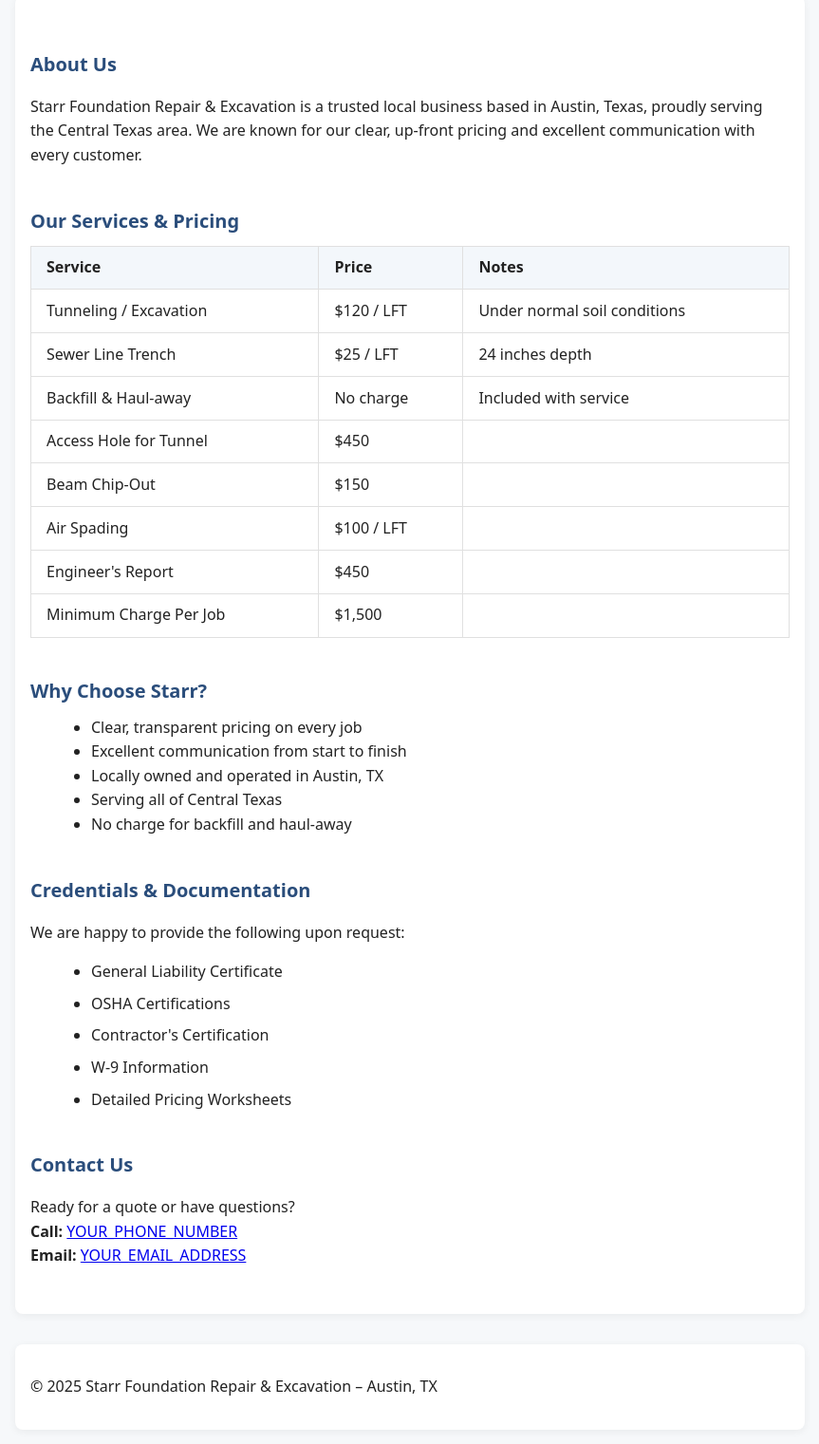
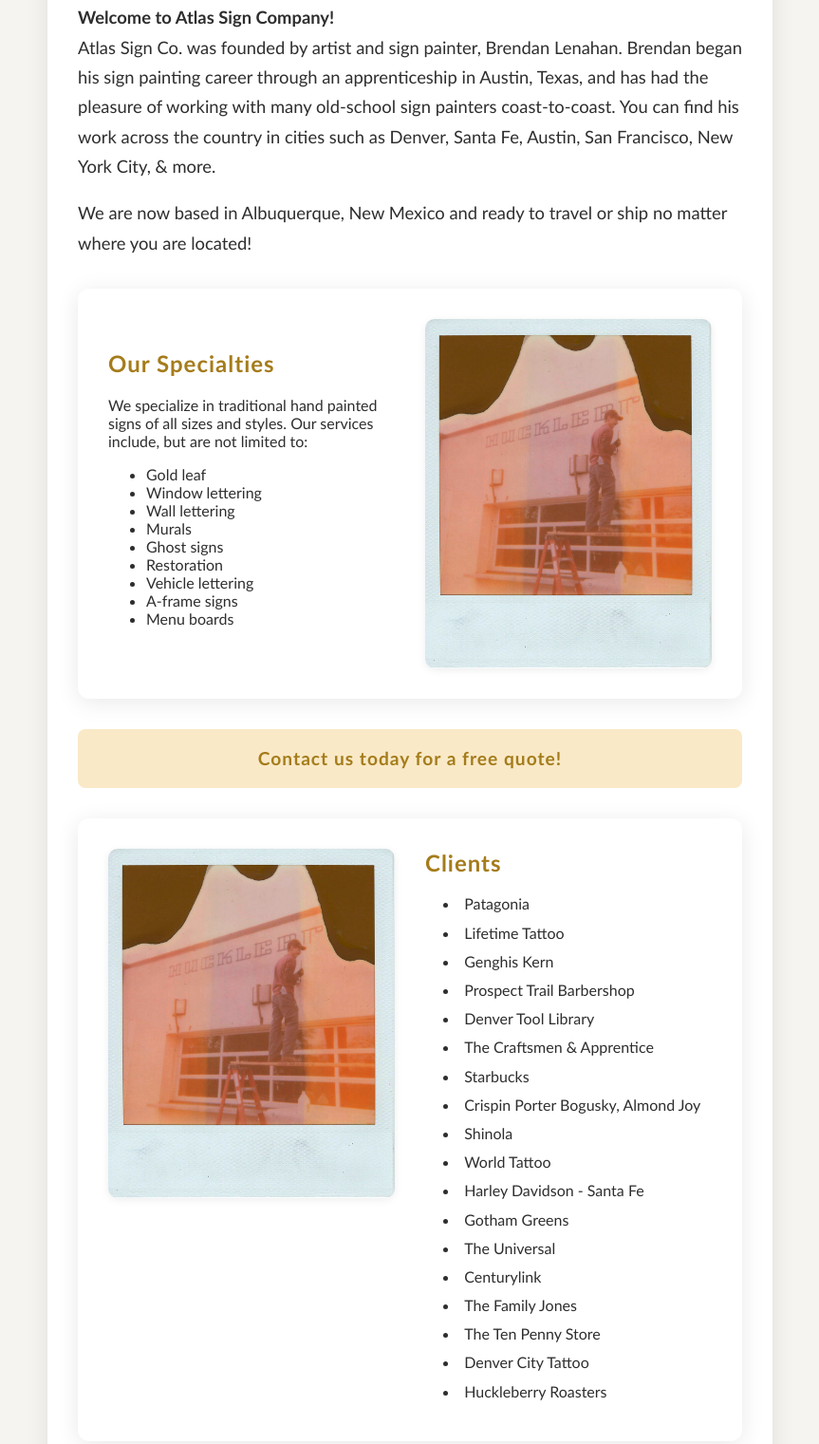
Before and after one commit to sw4d/AtlasSignCo, a plain HTML site: page index.html in a window 1280 px wide. Shown: the part 226-1747 px from the top of the page at 95% size, without its empty margins (208-1071 px from the left). Drawn offline with Linux system fonts and the light colour scheme.

```diff
--- a/index.html
+++ b/index.html
@@ -2,174 +2,248 @@
 <html lang="en">
 <head>
   <meta charset="UTF-8">
-  <title>Starr Foundation Repair & Excavation – Austin, TX</title>
   <meta name="viewport" content="width=device-width, initial-scale=1">
+  <title>Atlas Sign Company: Traditional Hand Painted Signs</title>
   <style>
     body {
-      font-family: system-ui, sans-serif;
+      font-family: "Gill Sans", sans-serif;;
+      background: #f6f4f0;
+      color: #2e2e2e;
       margin: 0;
       padding: 0;
-      background: #f6f8fa;
-      color: #222;
-      line-height: 1.6;
-    }
-    header, main, footer {
-      max-width: 800px;
-      margin: 2rem auto;
-      padding: 1rem;
-      background: #fff;
-      border-radius: 8px;
-      box-shadow: 0 2px 8px rgba(0,0,0,0.06);
     }
     header {
+      background: #f6f4f0; /* matching body background color */
+      color: #2e2e2e;      /* matching body text color for better contrast */
+      padding: 2rem 0 1rem 0;
       text-align: center;
-      border-bottom: 1px solid #eee;
+      letter-spacing: 2px;
+      font-family: "Gill Sans", sans-serif;; /* matching body font family */
     }
-    h1 {
-      margin: 0.5em 0;
-      font-size: 2rem;
+    header h1 {
+      margin: 0;
+      font-size: 2.5rem;
+      font-weight: bold;
+      font-family: "Simplon Norm" "Stratos" "Calibre", sans-serif;; /* matching body font family */
+    }
+    main {
+      max-width: 700px;
+      margin: 2rem auto;
+      padding: 2rem;
+      background: #fff;
+      border-radius: 12px;
+      box-shadow: 0 4px 24px rgba(0,0,0,0.09);
     }
     h2 {
-      color: #2a4d7b;
-      margin-top: 2em;
-      margin-bottom: 0.5em;
-      font-size: 1.25rem;
+      font-size: 1.5rem;
+      margin-top: 2rem;
+      color: #a57c1b;
+      letter-spacing: 1px;
     }
-    section {
-      margin-bottom: 2em;
+    .intro {
+      font-size: 1.15rem;
+      line-height: 1.7;
+      margin-bottom: 2rem;
     }
-    ul, ol {
-      margin: 0.5em 0 1em 1.5em;
+    .services {
+      margin-bottom: 2rem;
     }
-    .services-table {
+    .services ul {
+      margin: 0;
+      padding-left: 1.5rem;
+    }
+    .cta {
+      margin: 2rem 0;
+      padding: 1.2rem 0;
+      background: #f9e9c7;
+      text-align: center;
+      border-radius: 8px;
+      font-size: 1.2rem;
+      font-weight: bold;
+      color: #a57c1b;
+      letter-spacing: 1px;
+    }
+    .clients {
+      margin-top: 2rem;
+    }
+    .clients-section {
+      margin: 2rem 0;
+    }
+
+    .clients-content {
+      display: flex;
+      align-items: flex-start;
+      gap: 2rem;
+      background: #fff;
+      border-radius: 12px;
+      box-shadow: 0 4px 24px rgba(0,0,0,0.09);
+      padding: 2rem;
+      max-width: 950px;
+      margin: 0 auto;
+      flex-direction: row; /* image left, list right */
+    }
+
+    .clients-image {
+      flex: 1 1 0;
+      display: flex;
+      align-items: center;
+      justify-content: center;
+      min-width: 0;
+    }
+    .clients-image img {
+      max-width: 450px;
       width: 100%;
-      border-collapse: collapse;
-      margin-bottom: 1.5em;
+      height: auto;
+      border-radius: 10px;
+      box-shadow: 0 2px 8px rgba(0,0,0,0.07);
+      display: block;
     }
-    .services-table th, .services-table td {
-      border: 1px solid #e0e0e0;
-      padding: 0.6em 1em;
-      text-align: left;
+
+    .clients-list {
+      flex: 1 1 0;
+      min-width: 0;
     }
-    .services-table th {
-      background: #f3f7fb;
+
+    .clients-list h2 {
+      font-size: 1.5rem;
+      color: #a57c1b;
+      margin-top: 0;
     }
-    .credentials-list li {
-      margin-bottom: 0.5em;
+
+    .clients-list ul {
+      columns: 2 200px;
+      column-gap: 2rem;
+      padding-left: 1.2em;
+      margin: 0;
     }
-    @media (max-width: 600px) {
-      header, main, footer {
-        margin: 0.5rem;
-        padding: 0.5rem;
+
+    .clients-list li {
+      margin-bottom: 0.7rem;
+      font-size: 1rem;
+      position: relative;
+      list-style: disc inside;
+    }
+    .specialties-section {
+      margin: 2rem 0;
+    }
+
+    .specialties-content {
+      display: flex;
+      align-items: flex-start;
+      gap: 2rem;
+      background: #fff;
+      border-radius: 12px;
+      box-shadow: 0 4px 24px rgba(0,0,0,0.09);
+      padding: 2rem;
+      max-width: 950px;
+      margin: 0 auto;
+    }
+
+    .specialties-list {
+      flex: 1 1 0;
+      min-width: 0;
+    }
+
+    .specialties-image {
+      flex: 1 1 0;
+      display: flex;
+      align-items: center;
+      justify-content: center;
+      min-width: 0;
+    }
+
+    .specialties-image img {
+      max-width: 450px;
+      width: 100%;
+      height: auto;
+      border-radius: 10px;
+      box-shadow: 0 2px 8px rgba(0,0,0,0.07);
+      display: block;
+    }
+    @media (max-width: 900px) {
+      .specialties-content {
+        flex-direction: column;
+        gap: 1.5rem;
+        padding: 1rem;
       }
-      .services-table th, .services-table td {
-        padding: 0.4em 0.5em;
+      .specialties-image {
+        justify-content: flex-start;
       }
     }
   </style>
 </head>
 <body>
   <header>
-    <h1>Starr Foundation Repair & Excavation</h1>
-    <p>Serving Austin and Central Texas with transparent pricing and great communication.</p>
+    <h1>Atlas Sign Company</h1>
+    <p>Traditional Hand Painted Signs</p>
   </header>
   <main>
-    <section>
-      <h2>About Us</h2>
+    <section class="intro">
       <p>
-        Starr Foundation Repair & Excavation is a trusted local business based in Austin, Texas, proudly serving the Central Texas area. We are known for our clear, up-front pricing and excellent communication with every customer.
+        <strong>Welcome to Atlas Sign Company!</strong><br>
+        Atlas Sign Co. was founded by artist and sign painter, Brendan Lenahan. Brendan began his sign painting career through an apprenticeship in Austin, Texas, and has had the pleasure of working with many old-school sign painters coast-to-coast. You can find his work across the country in cities such as Denver, Santa Fe, Austin, San Francisco, New York City, &amp; more.
+      </p>
+      <p>
+        We are now based in Albuquerque, New Mexico and ready to travel or ship no matter where you are located!
       </p>
     </section>
-
-    <section>
-      <h2>Our Services & Pricing</h2>
-      <table class="services-table">
-        <thead>
-          <tr>
-            <th>Service</th>
-            <th>Price</th>
-            <th>Notes</th>
-          </tr>
-        </thead>
-        <tbody>
-          <tr>
-            <td>Tunneling / Excavation</td>
-            <td>$120 / LFT</td>
-            <td>Under normal soil conditions</td>
-          </tr>
-          <tr>
-            <td>Sewer Line Trench</td>
-            <td>$25 / LFT</td>
-            <td>24 inches depth</td>
-          </tr>
-          <tr>
-            <td>Backfill &amp; Haul-away</td>
-            <td>No charge</td>
-            <td>Included with service</td>
-          </tr>
-          <tr>
-            <td>Access Hole for Tunnel</td>
-            <td>$450</td>
-            <td></td>
-          </tr>
-          <tr>
-            <td>Beam Chip-Out</td>
-            <td>$150</td>
-            <td></td>
-          </tr>
-          <tr>
-            <td>Air Spading</td>
-            <td>$100 / LFT</td>
-            <td></td>
-          </tr>
-          <tr>
-            <td>Engineer's Report</td>
-            <td>$450</td>
-            <td></td>
-          </tr>
-          <tr>
-            <td>Minimum Charge Per Job</td>
-            <td>$1,500</td>
-            <td></td>
-          </tr>
-        </tbody>
-      </table>
+    <section class="specialties-section">
+      <div class="specialties-content">
+        <div class="specialties-list">
+          <h2>Our Specialties</h2>
+          <p>
+            We specialize in traditional hand painted signs of all sizes and styles. Our services include, but are not limited to:
+          </p>
+          <ul>
+            <li>Gold leaf</li>
+            <li>Window lettering</li>
+            <li>Wall lettering</li>
+            <li>Murals</li>
+            <li>Ghost signs</li>
+            <li>Restoration</li>
+            <li>Vehicle lettering</li>
+            <li>A-frame signs</li>
+            <li>Menu boards</li>
+          </ul>
+        </div>
+        <div class="specialties-image">
+          <img src="pics/pol2.jpg" class="specialties-image" alt="Hand painted sign example">
+        </div>
+      </div>
     </section>
-
-    <section>
-      <h2>Why Choose Starr?</h2>
+    <div class="cta">
+      Contact us today for a free quote!
+    </div>
+<section class="clients-section">
+  <div class="clients-content">
+    <div class="clients-image">
+      <img src="pics/pol2.jpg" alt="Atlas Sign Company clients">
+    </div>
+    <div class="clients-list">
+      <h2>Clients</h2>
       <ul>
-        <li>Clear, transparent pricing on every job</li>
-        <li>Excellent communication from start to finish</li>
-        <li>Locally owned and operated in Austin, TX</li>
-        <li>Serving all of Central Texas</li>
-        <li>No charge for backfill and haul-away</li>
+        <li>Patagonia</li>
+        <li>Lifetime Tattoo</li>
+        <li>Genghis Kern</li>
+        <li>Prospect Trail Barbershop</li>
+        <li>Denver Tool Library</li>
+        <li>The Craftsmen &amp; Apprentice</li>
+        <li>Starbucks</li>
+        <li>Crispin Porter Bogusky, Almond Joy</li>
+        <li>Shinola</li>
+        <li>World Tattoo</li>
+        <li>Harley Davidson - Santa Fe</li>
+        <li>Gotham Greens</li>
+        <li>The Universal</li>
+        <li>Centurylink</li>
+        <li>The Family Jones</li>
+        <li>The Ten Penny Store</li>
+        <li>Denver City Tattoo</li>
+        <li>Huckleberry Roasters</li>
       </ul>
-    </section>
-
-    <section>
-      <h2>Credentials & Documentation</h2>
-      <p>We are happy to provide the following upon request:</p>
-      <ul class="credentials-list">
-        <li>General Liability Certificate</li>
-        <li>OSHA Certifications</li>
-        <li>Contractor's Certification</li>
-        <li>W-9 Information</li>
-        <li>Detailed Pricing Worksheets</li>
-      </ul>
-    </section>
-
-    <section>
-      <h2>Contact Us</h2>
-      <p>
-        Ready for a quote or have questions? <br>
-        <strong>Call:</strong> <a href="tel:YOUR_PHONE_NUMBER">YOUR_PHONE_NUMBER</a> <br>
-        <strong>Email:</strong> <a href="mailto:YOUR_EMAIL_ADDRESS">YOUR_EMAIL_ADDRESS</a>
-      </p>
-    </section>
+    </div>
+  </div>
+</section>
   </main>
-  <footer>
-    <p>&copy; 2025 Starr Foundation Repair & Excavation – Austin, TX</p>
-  </footer>
 </body>
 </html>
```
Also changed, not shown: pics/pol1.jpg (added), pics/pol2.jpg (added), 2 other files.
